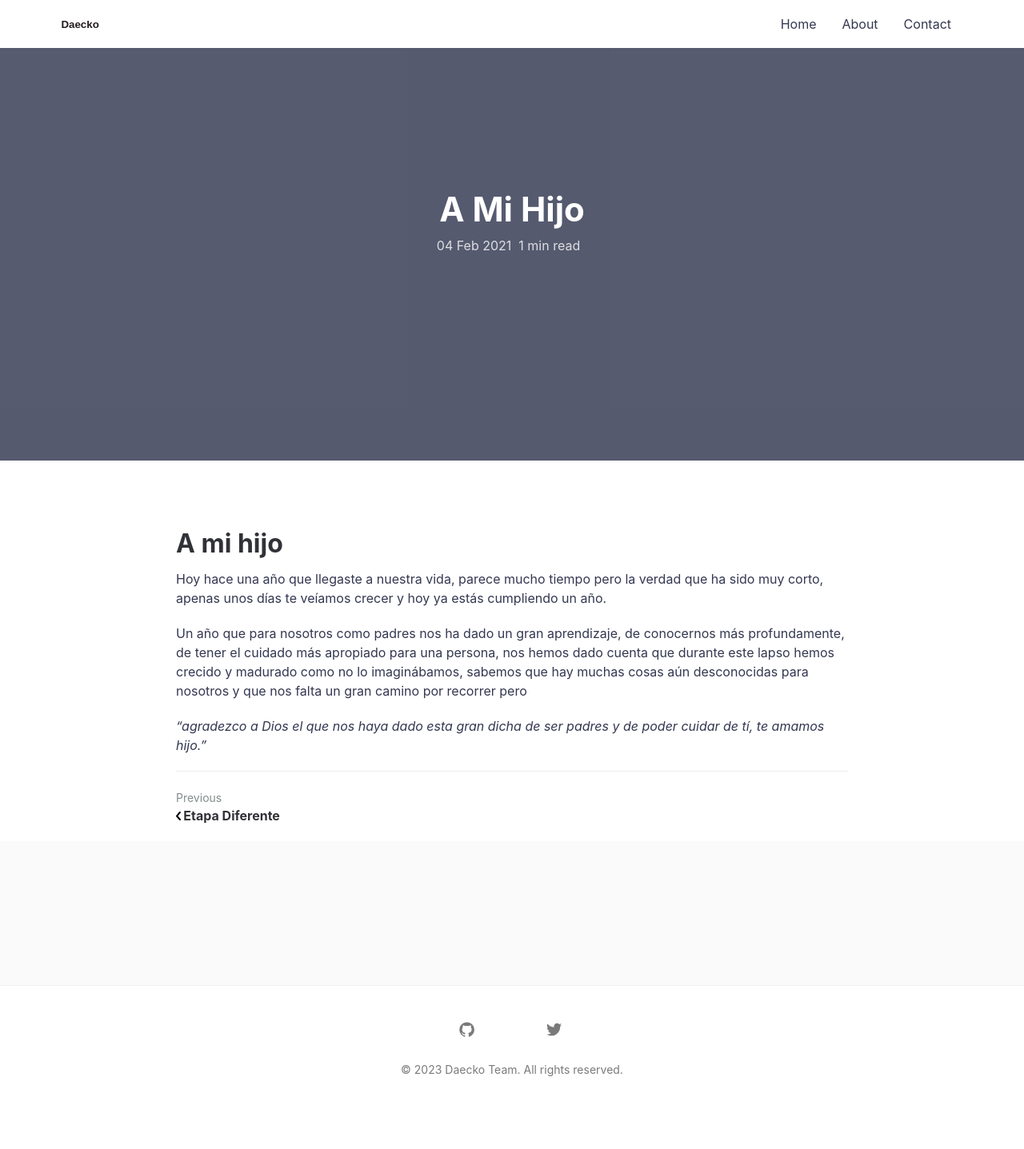
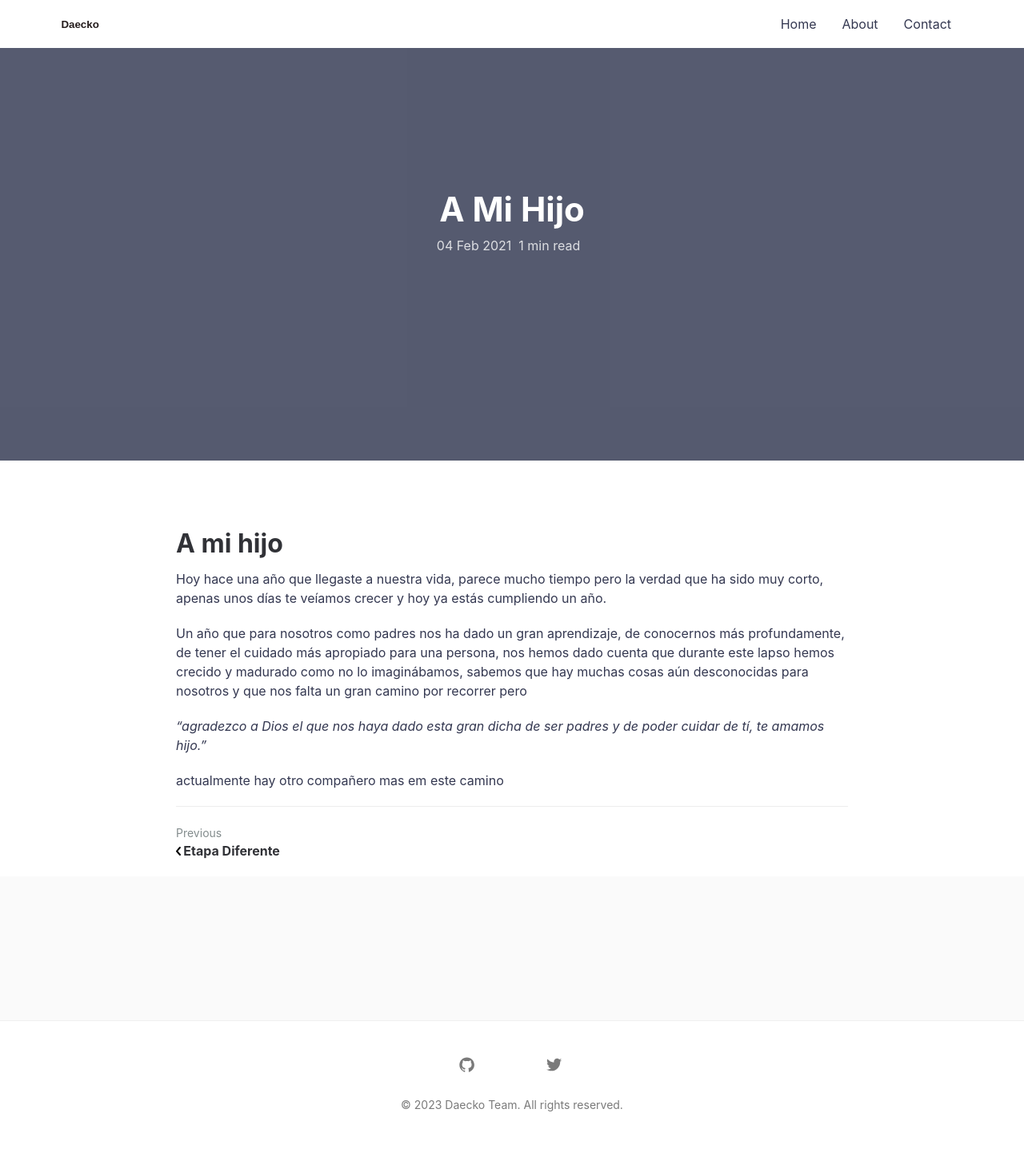
Before and after one commit to Israelomar/daeckoo, a Jekyll site: the page built from _posts/2021-02-04-A-mi-hijo.md, in a window 1280 px wide. Shown: the whole page at 80% size. Built offline with Jekyll 4.4.1, drawn with Linux system fonts in a browser that asks for light colours; our own code applies the rules of GitHub Pages for plain Markdown files; comment, search, counter and statistics services are not loaded; before the commit the page ends 1393 px from its top, so only the background shows below that.

Commit message:
nuevo archivo en post

```diff
--- a/_posts/2021-02-04-A-mi-hijo.md
+++ b/_posts/2021-02-04-A-mi-hijo.md
@@ -5,3 +5,5 @@ Hoy hace una año que llegaste a nuestra vida, parece mucho tiempo pero la verda
 Un año que para nosotros como padres nos ha dado un gran aprendizaje, de conocernos más profundamente, de tener el cuidado más apropiado para una persona, nos hemos dado cuenta que durante este lapso hemos crecido y madurado como no lo imaginábamos, sabemos que hay muchas cosas aún desconocidas para nosotros y que nos falta un gran camino por recorrer pero
 
 *"agradezco a Dios el que nos haya dado esta gran dicha de ser padres y de poder cuidar de tí, te amamos hijo."*
+
+actualmente hay otro compañero mas em este camino
```
